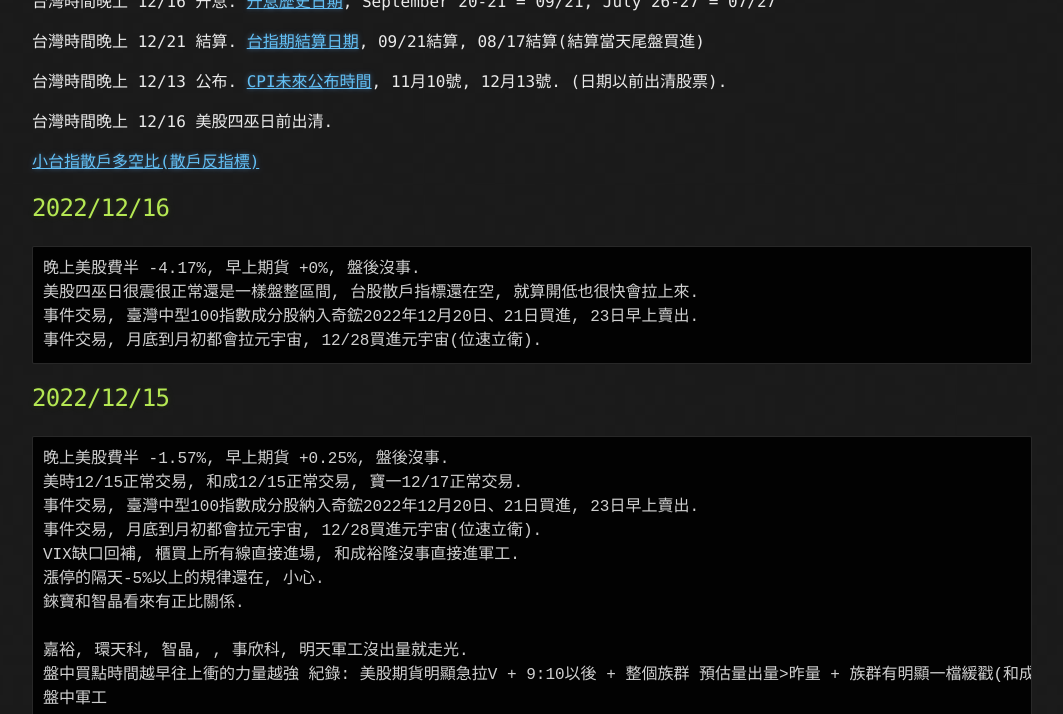
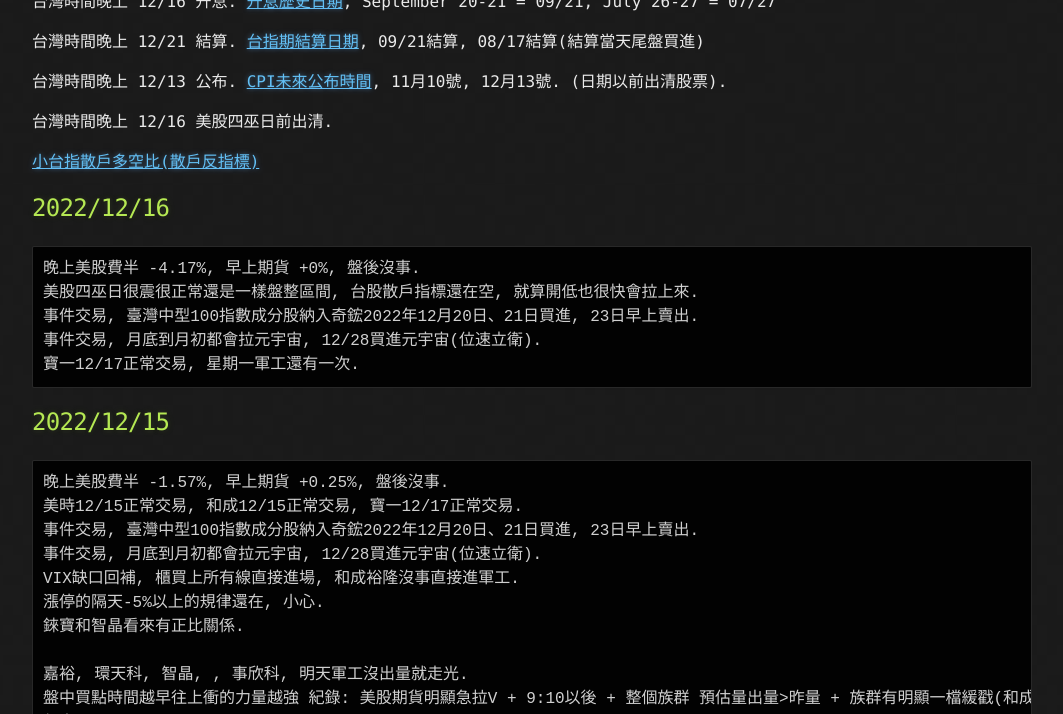
Before and after one commit to lepg5487/Stock_God, a Jekyll site: the page built from index.md, in a window 1280 px wide and 900 px high, scrolled down 348 px, cut to the strip 0-714 px from the top of the window. Shown: the whole strip, without its empty margins (108-1171 px from the left). Built offline with Jekyll 4.4.1, drawn with Linux system fonts in a browser that asks for light colours; our own code applies the rules of GitHub Pages for plain Markdown files.

Commit message:
Update index.md

````diff
--- a/index.md
+++ b/index.md
@@ -22,6 +22,7 @@
 美股四巫日很震很正常還是一樣盤整區間, 台股散戶指標還在空, 就算開低也很快會拉上來.
 事件交易, 臺灣中型100指數成分股納入奇鋐2022年12月20日、21日買進, 23日早上賣出.
 事件交易, 月底到月初都會拉元宇宙, 12/28買進元宇宙(位速立衛).
+寶一12/17正常交易, 星期一軍工還有一次.
 ```
 
 ## 2022/12/15
````
